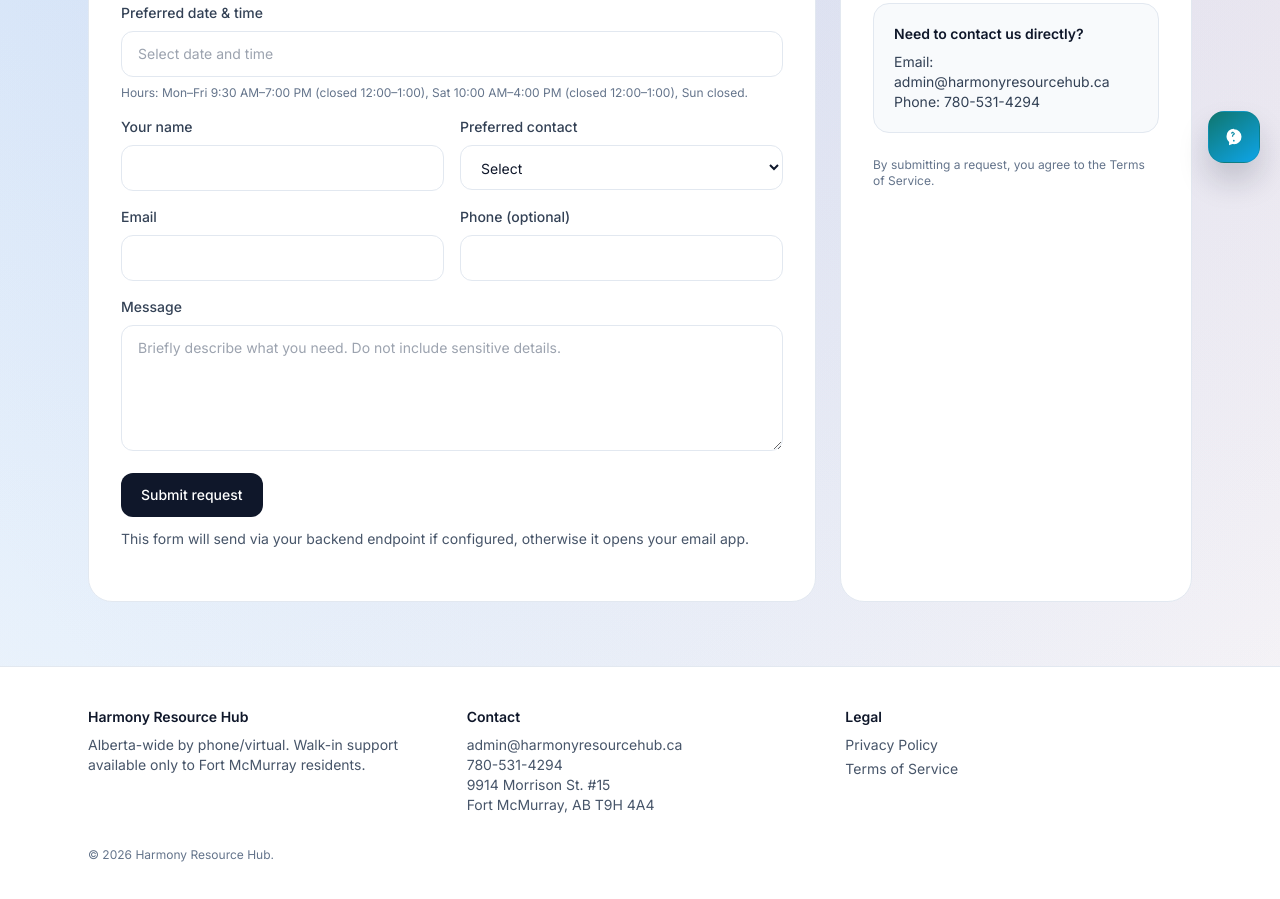
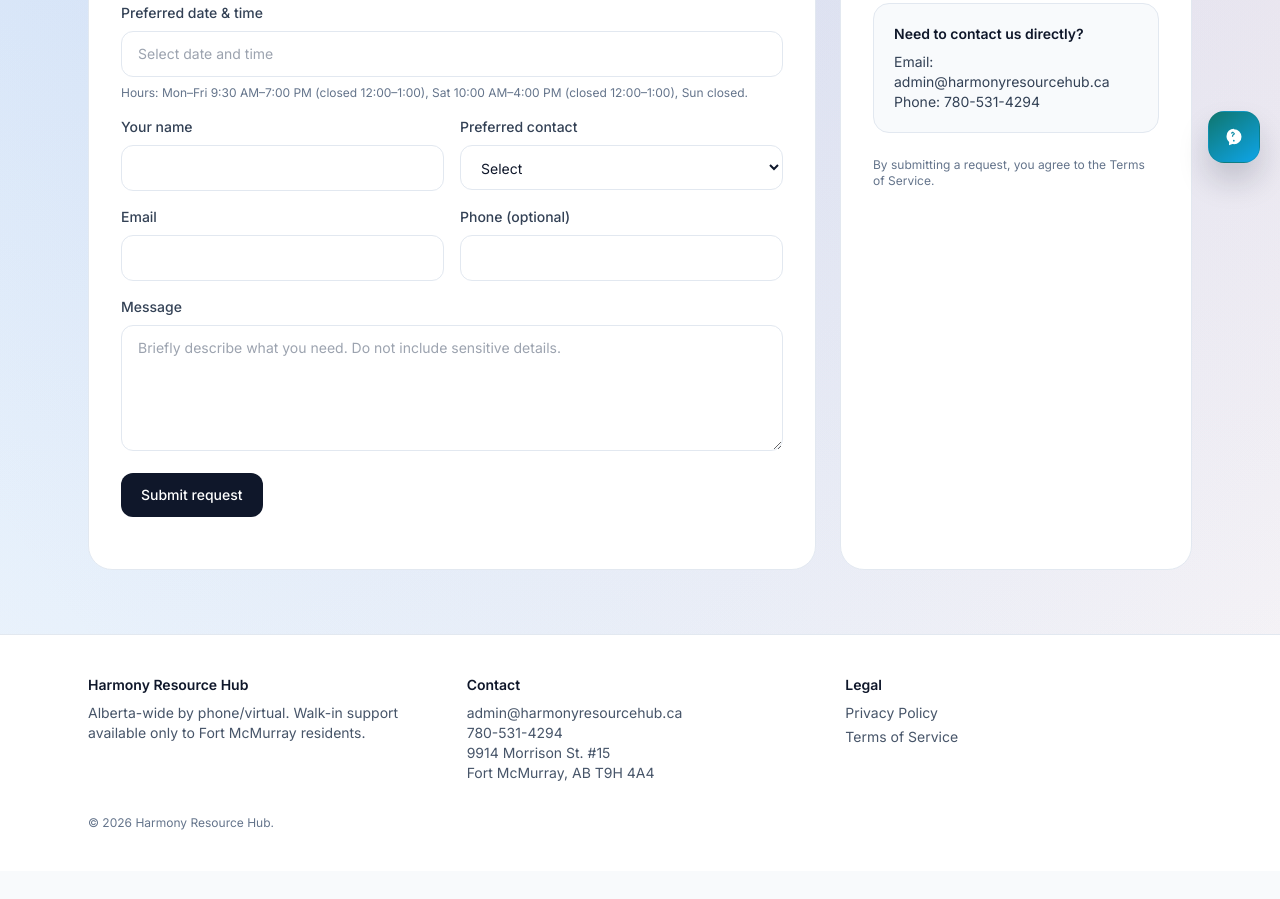
Before and after one commit to HRHProjects/Harmonyweb.2, a plain HTML site: page booking.html in a window 1280 px wide. Shown: the part 617-1516 px from the top of the page. After the commit the page ends 1488 px from the top, so only its background shows below. Drawn offline with nearby package versions, Linux system fonts and the light colour scheme.

Commit message:
Remove backend endpoint message from booking form

```diff
--- a/booking.html
+++ b/booking.html
@@ -159,9 +159,6 @@
           <button class="inline-flex items-center justify-center rounded-xl bg-slate-900 px-5 py-3 text-sm font-medium text-white hover:bg-slate-800 shadow-soft" type="submit">
             Submit request
           </button>
-          <div class="text-sm text-slate-600">
-            This form will send via your backend endpoint if configured, otherwise it opens your email app.
-          </div>
         </div>
 
         <div id="bookingStatus" class="mt-1 text-sm text-slate-600"></div>
```
